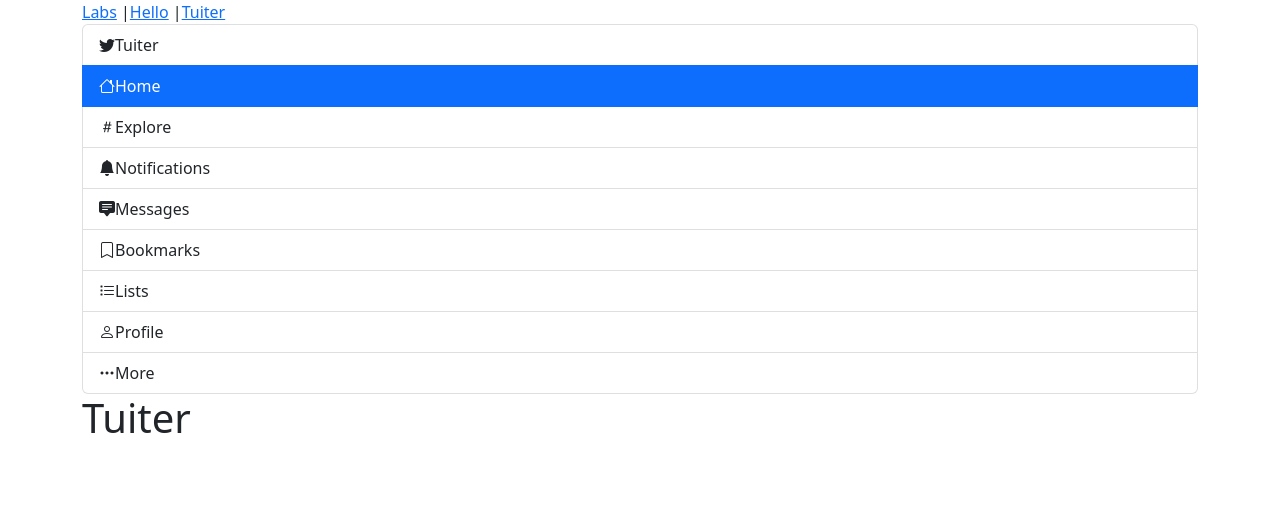
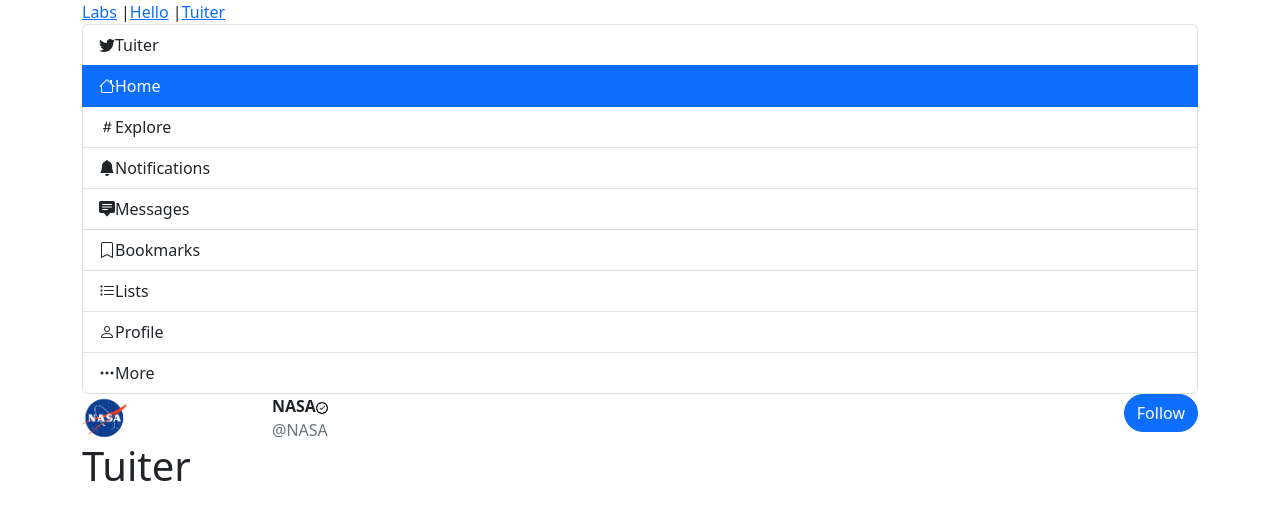
Before and after one commit to gujralajit/tuiter-react-web-app, a React (Create React App) app: page /tuiter in a window 1280 px wide. Shown: the top 520 px of the page. Built offline with nearby package versions, Linux system fonts and the light colour scheme.

Commit message:
Added who to follow list item to tuiter.

```diff
--- a/src/tuiter/index.js
+++ b/src/tuiter/index.js
@@ -1,12 +1,15 @@
 import Nav from "../nav";
 import NavigationSidebar
     from "./navigation-sidebar";
+import WhoToFollowListItem
+    from "./who-to-follow-list/who-to-follow-list-item";
 
 function Tuiter() {
     return(
         <div>
             <Nav/>
             <NavigationSidebar active="home"/>
+            <WhoToFollowListItem/>
             <h1>Tuiter</h1>
         </div>
     );
--- /dev/null
+++ b/src/tuiter/who-to-follow-list/who-to-follow-list-item.js
@@ -0,0 +1,24 @@
+const WhoToFollowListItem = ({
+                                 who = {userName: 'NASA', handle: 'NASA', avatarIcon: '../../img/nasa-icon.png'}
+                             }) => {
+    return (
+    <li class="list-group-item">
+    <div class="row">
+        <div class="col-2">
+            <img class="rounded-circle" height={48} src={`../../img/${who.avatarIcon}`}/>
+        </div>
+        <div class="col-8">
+            <div class="fw-bolder">{who.userName}
+                <img src="../../img/verified-icon.png" height={12} class="rounded-circle"/>
+            </div>
+            <div class="text-secondary">@{who.handle}</div>
+        </div>
+        <div class="col-2">
+            <button type="button" class="btn btn-primary rounded-pill float-end">Follow</button>
+        </div>
+    </div>
+    </li>
+   );
+};
+
+export default WhoToFollowListItem;
```
